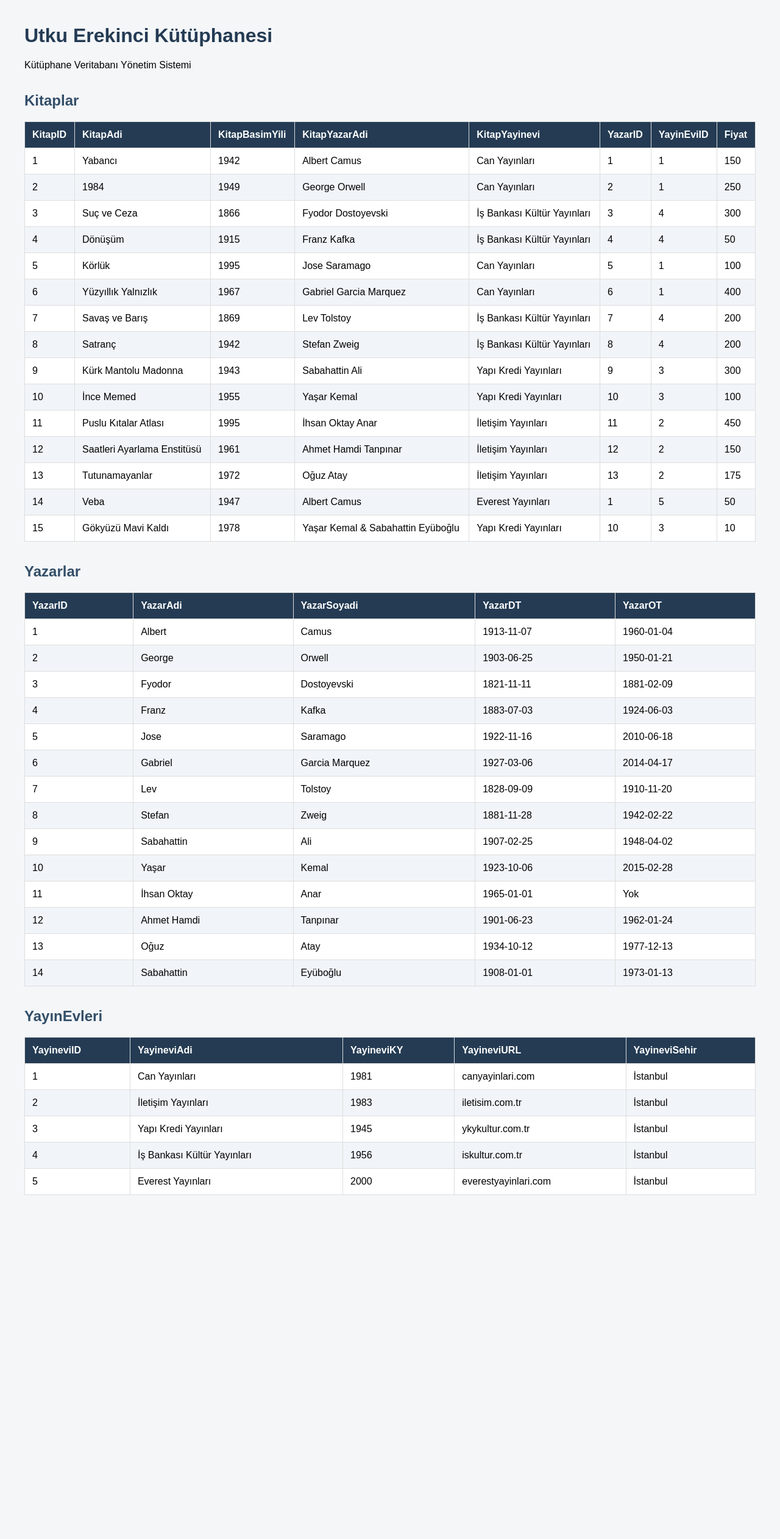
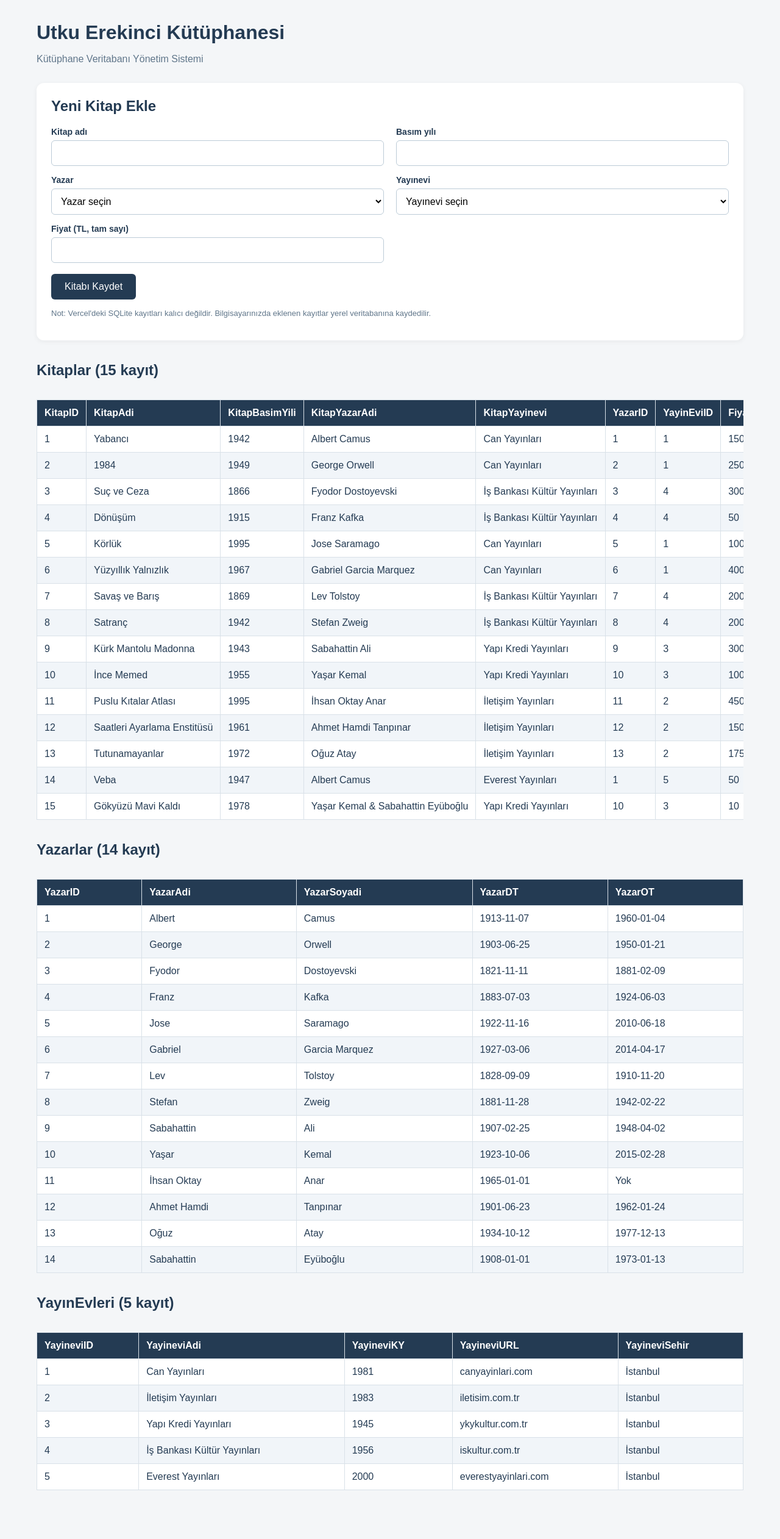
Before and after one commit to utkuerekinci/utkuerekincikutuphane, a Flask app: page / in a window 1280 px wide. Shown: the whole page at 61% size. Before the commit the page ends 1959 px from the top, so only its background shows below. Run offline with Flask 3, Linux system fonts and the light colour scheme; data comes from the database, SQL or seed files in the repository.

Commit message:
Add files via upload

```diff
--- a/templates/index.html
+++ b/templates/index.html
@@ -5,74 +5,105 @@
     <meta name="viewport" content="width=device-width, initial-scale=1.0">
     <title>Utku Erekinci Kütüphanesi</title>
     <style>
-        body {
-            font-family: Arial, sans-serif;
-            background-color: #f4f6f8;
-            margin: 40px;
-        }
-
-        h1 {
-            color: #243b53;
-        }
-
-        h2 {
-            margin-top: 35px;
-            color: #334e68;
-        }
-
-        table {
-            width: 100%;
-            border-collapse: collapse;
-            background: white;
-            margin-top: 15px;
-        }
-
-        th, td {
-            padding: 12px;
-            border: 1px solid #ddd;
-            text-align: left;
-        }
-
-        th {
-            background-color: #243b53;
-            color: white;
-        }
-
-        tr:nth-child(even) {
-            background-color: #f1f5f9;
-        }
+        * { box-sizing: border-box; }
+        body { font-family: Arial, sans-serif; background: #f4f6f8; color: #243b53; margin: 0; }
+        main { max-width: 1200px; margin: 35px auto; padding: 0 20px 45px; }
+        h1 { margin-bottom: 5px; }
+        h2 { margin-top: 0; }
+        .subtitle { color: #60768a; margin-bottom: 30px; }
+        .panel { background: white; padding: 24px; border-radius: 12px; margin-bottom: 30px; box-shadow: 0 2px 9px rgba(0,0,0,.055); }
+        .form-grid { display: grid; grid-template-columns: repeat(2, minmax(0, 1fr)); gap: 15px 20px; }
+        label { display: block; font-weight: 600; font-size: 14px; margin-bottom: 6px; }
+        input, select { width: 100%; padding: 11px; border: 1px solid #bccbd7; border-radius: 6px; background: white; font: inherit; }
+        button { margin-top: 18px; padding: 12px 22px; border: 0; border-radius: 6px; background: #243b53; color: white; font: inherit; cursor: pointer; }
+        button:hover { background: #334e68; }
+        .notice { padding: 13px 15px; border-radius: 6px; margin: 12px 0 20px; }
+        .success { background: #e5f6e9; color: #1d6534; }
+        .error { background: #fff0ee; color: #9b3025; }
+        .hint { color: #60768a; font-size: 13px; margin-top: 15px; }
+        .table-wrap { overflow-x: auto; }
+        table { width: 100%; border-collapse: collapse; background: white; margin-top: 14px; }
+        th, td { padding: 12px; border: 1px solid #d9e1e8; text-align: left; white-space: nowrap; }
+        th { background: #243b53; color: white; }
+        tr:nth-child(even) { background: #f1f5f9; }
+        .table-section { margin-top: 35px; }
+        @media(max-width: 640px) { .form-grid { grid-template-columns: 1fr; } }
     </style>
 </head>
 <body>
+<main>
+    <h1>Utku Erekinci Kütüphanesi</h1>
+    <p class="subtitle">Kütüphane Veritabanı Yönetim Sistemi</p>
 
-    <h1>Utku Erekinci Kütüphanesi</h1>
-    <p>Kütüphane Veritabanı Yönetim Sistemi</p>
+    <section class="panel" aria-labelledby="form-baslik">
+        <h2 id="form-baslik">Yeni Kitap Ekle</h2>
+        {% if basarili %}
+            <p class="notice success">Kitap kaydı eklendi. Yayındaki Vercel verileri geçici olabilir.</p>
+        {% endif %}
+        {% if hata %}
+            <p class="notice error">{{ hata }}</p>
+        {% endif %}
+        <form method="post" action="{{ url_for('anasayfa') }}">
+            <div class="form-grid">
+                <div>
+                    <label for="kitap_adi">Kitap adı</label>
+                    <input type="text" id="kitap_adi" name="kitap_adi" maxlength="200" value="{{ form.get('kitap_adi', '') }}" required>
+                </div>
+                <div>
+                    <label for="basim_yili">Basım yılı</label>
+                    <input type="number" id="basim_yili" name="basim_yili" min="1000" max="2100" value="{{ form.get('basim_yili', '') }}" required>
+                </div>
+                <div>
+                    <label for="yazar_id">Yazar</label>
+                    <select id="yazar_id" name="yazar_id" required>
+                        <option value="">Yazar seçin</option>
+                        {% for yazar in yazarlar %}
+                            <option value="{{ yazar['YazarID'] }}" {% if form.get('yazar_id', '') == yazar['YazarID']|string %}selected{% endif %}>
+                                {{ yazar['YazarAdi'] }} {{ yazar['YazarSoyadi'] }}
+                            </option>
+                        {% endfor %}
+                    </select>
+                </div>
+                <div>
+                    <label for="yayinevi_id">Yayınevi</label>
+                    <select id="yayinevi_id" name="yayinevi_id" required>
+                        <option value="">Yayınevi seçin</option>
+                        {% for yayinevi in yayinevleri %}
+                            <option value="{{ yayinevi['YayineviID'] }}" {% if form.get('yayinevi_id', '') == yayinevi['YayineviID']|string %}selected{% endif %}>
+                                {{ yayinevi['YayineviAdi'] }}
+                            </option>
+                        {% endfor %}
+                    </select>
+                </div>
+                <div>
+                    <label for="fiyat">Fiyat (TL, tam sayı)</label>
+                    <input type="number" id="fiyat" name="fiyat" min="0" step="1" value="{{ form.get('fiyat', '') }}" required>
+                </div>
+            </div>
+            <button type="submit">Kitabı Kaydet</button>
+        </form>
+        <p class="hint">Not: Vercel'deki SQLite kayıtları kalıcı değildir. Bilgisayarınızda eklenen kayıtlar yerel veritabanına kaydedilir.</p>
+    </section>
 
     {% for tablo_adi, tablo in tablolar.items() %}
-
-        <h2>{{ tablo_adi }}</h2>
-
+    <section class="table-section">
+        <h2>{{ tablo_adi }} ({{ tablo.veriler|length }} kayıt)</h2>
+        <div class="table-wrap">
             <table>
                 <thead>
-                <tr>
-                    {% for sutun in tablo.sutunlar %}
-                        <th>{{ sutun }}</th>
-                    {% endfor %}
-                </tr>
+                    <tr>{% for sutun in tablo.sutunlar %}<th>{{ sutun }}</th>{% endfor %}</tr>
                 </thead>
-
                 <tbody>
                     {% for kayit in tablo.veriler %}
-                    <tr>
-                        {% for deger in kayit %}
-                            <td>{{ deger }}</td>
-                        {% endfor %}
-                    </tr>
+                        <tr>{% for deger in kayit %}<td>{{ deger if deger is not none else '' }}</td>{% endfor %}</tr>
+                    {% else %}
+                        <tr><td colspan="{{ tablo.sutunlar|length }}">Henüz kayıt yok.</td></tr>
                     {% endfor %}
                 </tbody>
             </table>
-
+        </div>
+    </section>
     {% endfor %}
-
+</main>
 </body>
 </html>
```
Lines whose indentation alone changed are shown as unchanged.
